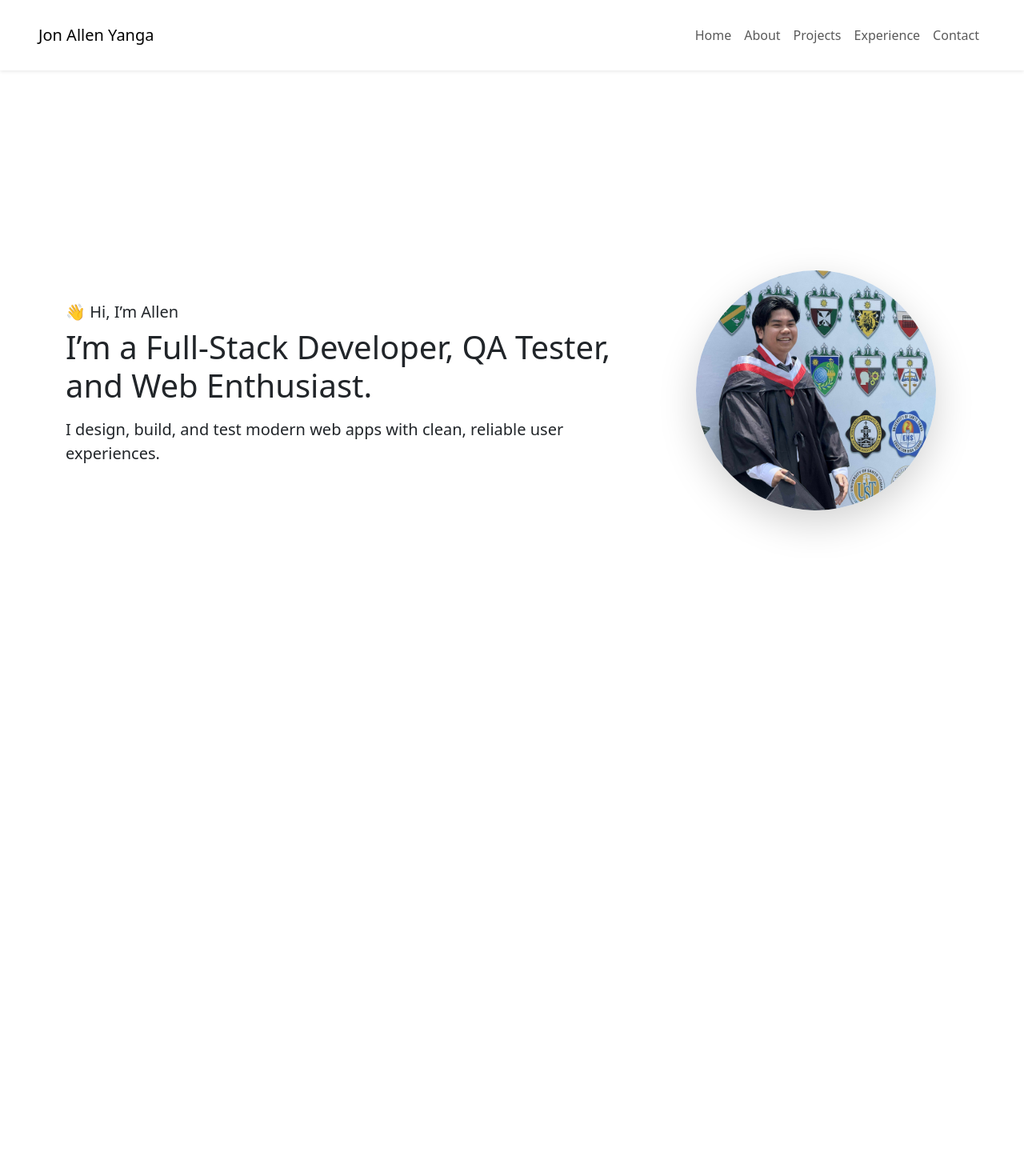
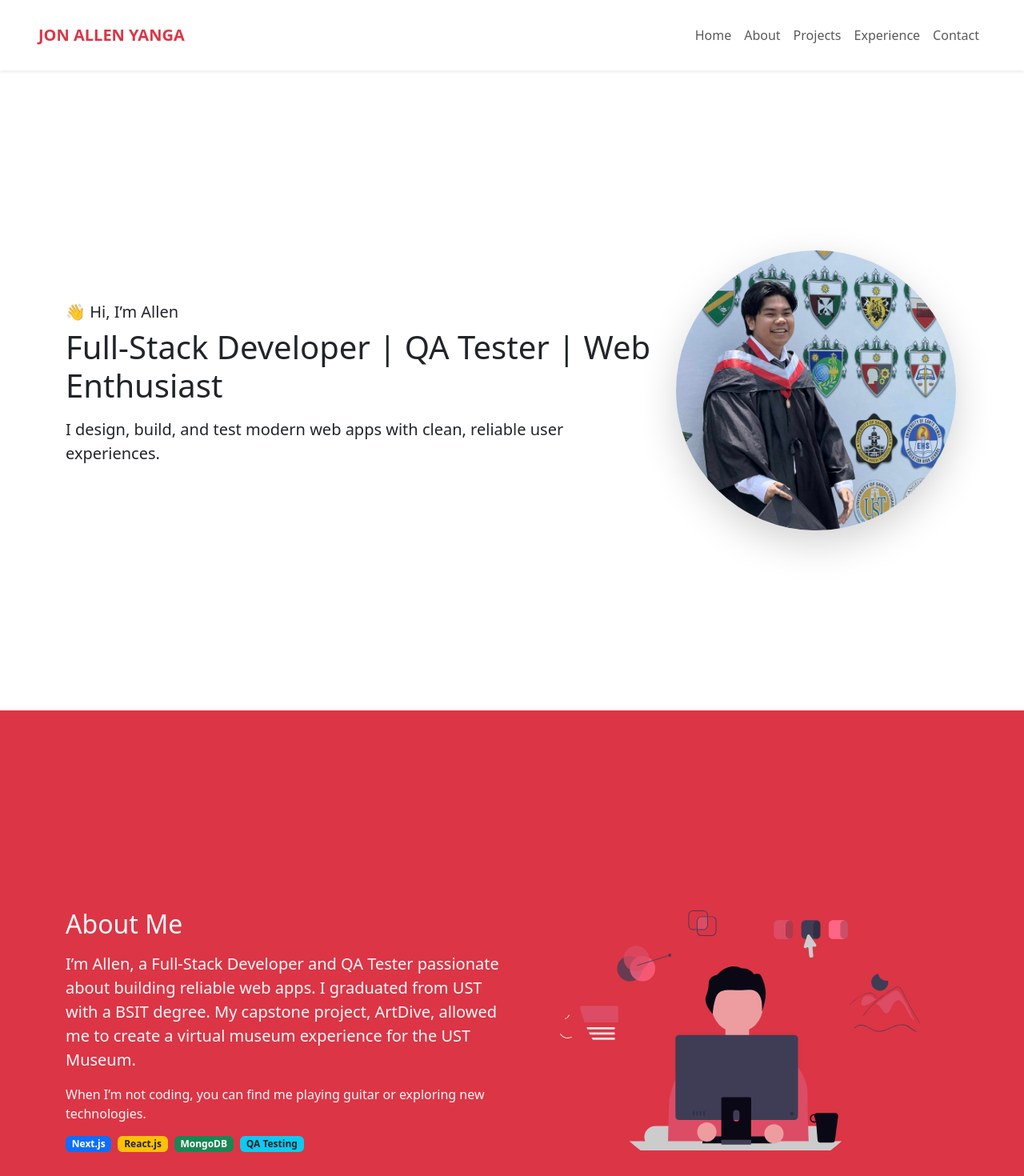
Before and after one commit to ja-yanga/portfolio, a Next.js app: page / in a window 1280 px wide. Shown: the top 1470 px of the page at 80% size. Before the commit the page ends 888 px from the top, so only its background shows below. Built offline with nearby package versions, Linux system fonts and the light colour scheme.

Commit message:
created about section

```diff
--- /dev/null
+++ b/components/AboutSection.jsx
@@ -0,0 +1,46 @@
+import React from "react";
+import Image from "next/image";
+
+export default function AboutSection() {
+  return (
+    <section
+      id="about"
+      className="d-flex align-items-center min-vh-100 bg-danger text-light"
+    >
+      <div className="container">
+        <div className="row align-items-center">
+          <div className="col-md-6 text-center text-md-start mb-4 mb-md-0">
+            <h2 className="mb-3">About Me</h2>
+            <p className="lead">
+              I’m Allen, a Full-Stack Developer and QA Tester passionate about
+              building reliable web apps. I graduated from UST with a BSIT
+              degree. My capstone project, ArtDive, allowed me to create a
+              virtual museum experience for the UST Museum.
+            </p>
+            <p>
+              When I’m not coding, you can find me playing guitar or exploring
+              new technologies.
+            </p>
+            <div className="d-flex flex-wrap gap-2 mt-3">
+              <span className="badge bg-primary">Next.js</span>
+              <span className="badge bg-warning text-dark">React.js</span>
+              <span className="badge bg-success">MongoDB</span>
+              <span className="badge bg-info text-dark">QA Testing</span>
+            </div>
+          </div>
+
+          <div className="col-md-6 text-center">
+            <Image
+              src="/undraw_designer_efwz.svg"
+              alt="Allen Yanga"
+              width={450}
+              height={450}
+              className="img-fluid"
+              priority
+            />
+          </div>
+        </div>
+      </div>
+    </section>
+  );
+}
--- a/components/HomeSection.jsx
+++ b/components/HomeSection.jsx
@@ -14,8 +14,8 @@ export default function HomeSection() {
             <Image
               src="/mainphoto.jpg"
               alt="Allen Yanga"
-              width={300}
-              height={300}
+              width={350}
+              height={350}
               className="rounded-circle shadow-lg img-fluid"
               priority
             />
@@ -25,7 +25,7 @@ export default function HomeSection() {
           <div className="col-md-8 order-2 order-md-1 text-center text-md-start">
             <h5 className="mb-2">👋 Hi, I’m Allen</h5>
             <h1 className="mb-3">
-              I’m a Full-Stack Developer, QA Tester, and Web Enthusiast.
+              Full-Stack Developer | QA Tester | Web Enthusiast
             </h1>
             <p className="lead">
               I design, build, and test modern web apps with clean, reliable
--- a/components/Nav.jsx
+++ b/components/Nav.jsx
@@ -3,8 +3,8 @@ import React from "react";
 export default function Nav() {
   return (
     <nav className="navbar navbar-expand-lg navbar-light bg-white px-md-5 py-md-4 px-3 py-4 shadow-sm">
-      <a className="navbar-brand font-weight-bold" href="/">
-        Jon Allen Yanga
+      <a className="navbar-brand font-weight-bold text-danger fw-bold" href="/">
+        JON ALLEN YANGA
       </a>
       <button
         className="navbar-toggler"
@@ -20,12 +20,12 @@ export default function Nav() {
       <div className="collapse navbar-collapse" id="navbarText">
         <ul className="navbar-nav ms-auto">
           <li className="nav-item active">
-            <a className="nav-link" href="/">
+            <a className="nav-link" href="#home">
               Home
             </a>
           </li>
           <li className="nav-item">
-            <a className="nav-link" href="/">
+            <a className="nav-link" href="#about">
               About
             </a>
           </li>
--- a/src/app/globals.css
+++ b/src/app/globals.css
@@ -40,3 +40,11 @@ a {
     color-scheme: dark;
   }
 }
+
+html {
+  scroll-behavior: smooth;
+}
+
+section {
+  scroll-margin-top: 70px;
+}
--- a/src/app/page.jsx
+++ b/src/app/page.jsx
@@ -1,6 +1,7 @@
 import React from "react";
 import Nav from "../../components/Nav";
 import HomeSection from "../../components/HomeSection";
+import AboutSection from "../../components/AboutSection";
 
 export default function HomePage() {
   return (
@@ -10,6 +11,7 @@ export default function HomePage() {
       </header>
       <main>
         <HomeSection />
+        <AboutSection />
       </main>
     </>
   );
```
Also changed, not shown: public/undraw_designer_efwz.svg (added).
